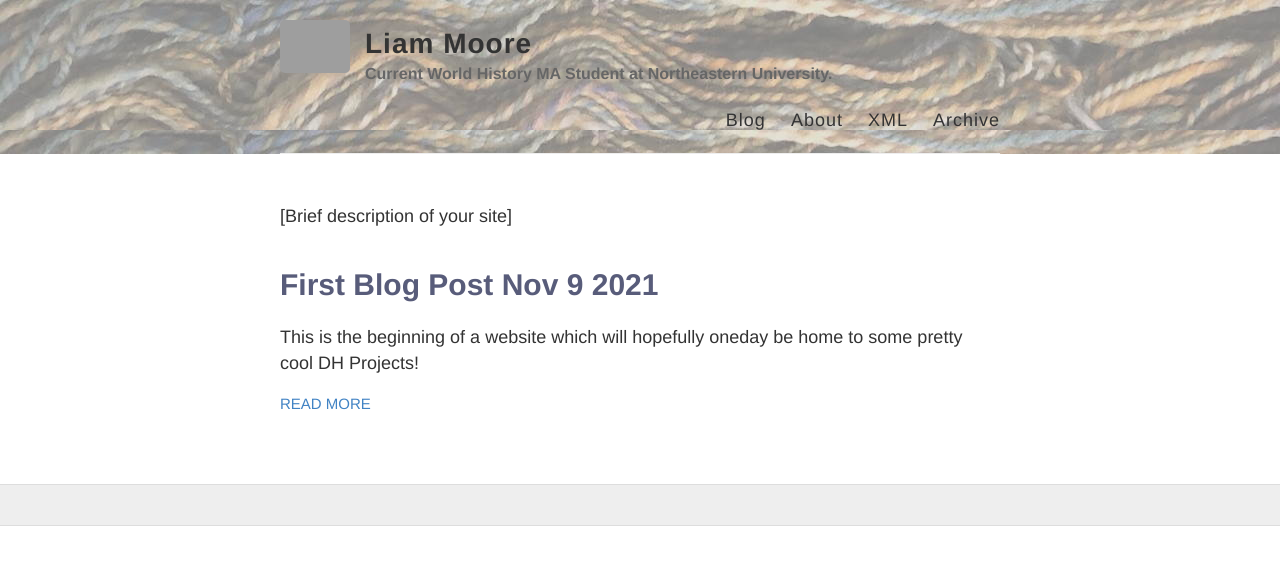
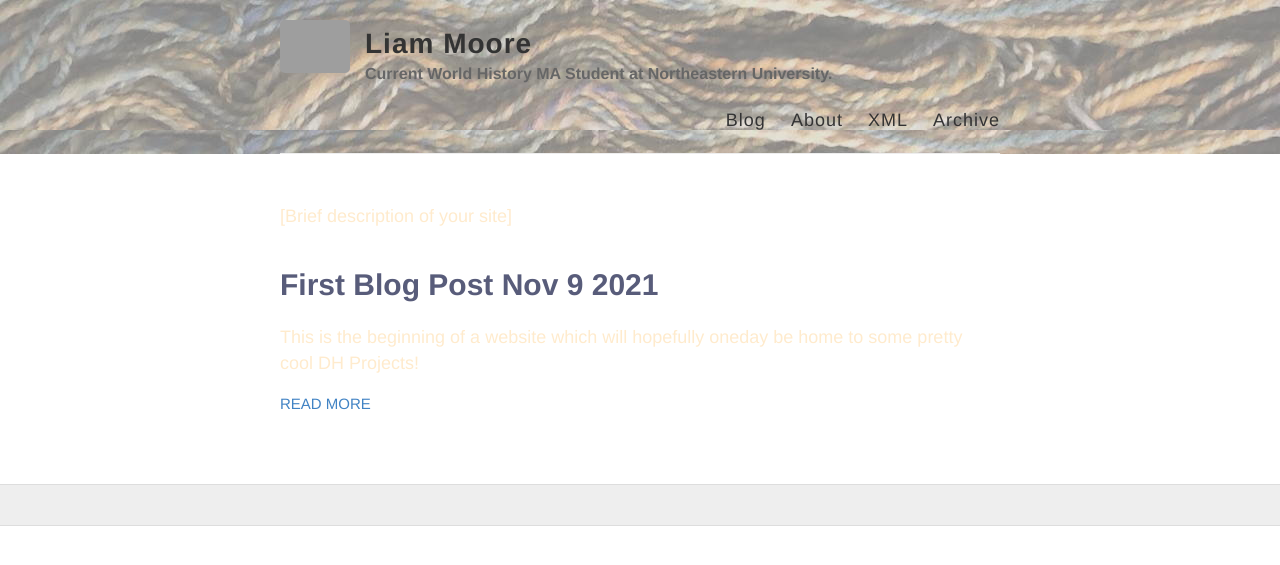
Before and after one commit to Liam-moore14/go-away, a Jekyll site: the page built from index.html, in a window 1280 px wide. Shown: the top 565 px of the page. Built offline with Jekyll 4.4.1, drawn with Linux system fonts in a browser that asks for light colours; grey boxes are pictures that could not be loaded.

Commit message:
Changing colors to Almonds

```diff
--- a/_sass/_variables.scss
+++ b/_sass/_variables.scss
@@ -15,6 +15,7 @@ $lightGray: #eee;
 $white: #fff;
 $grayBlue: #585c7a;
 $fuchsia: #e620c8;
+$blanchedAlmond: #FFEBCD;
 
 // Font stacks
 $helvetica: Helvetica, Arial, sans-serif;
--- a/style.scss
+++ b/style.scss
@@ -20,7 +20,7 @@ html {
 body {
 	background: $white;
   font: 18px/1.4 $helvetica;
-  color: $darkGray;
+  color: $blanchedAlmond;
 }
 
 .container {
```
Also changed, not shown: 2 other files.
